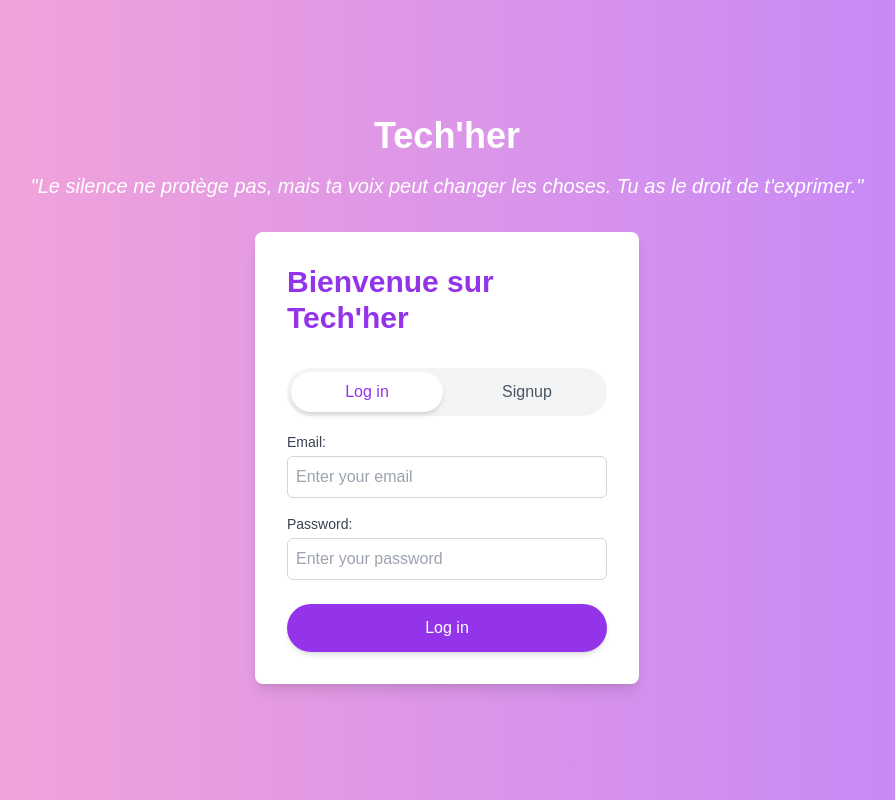
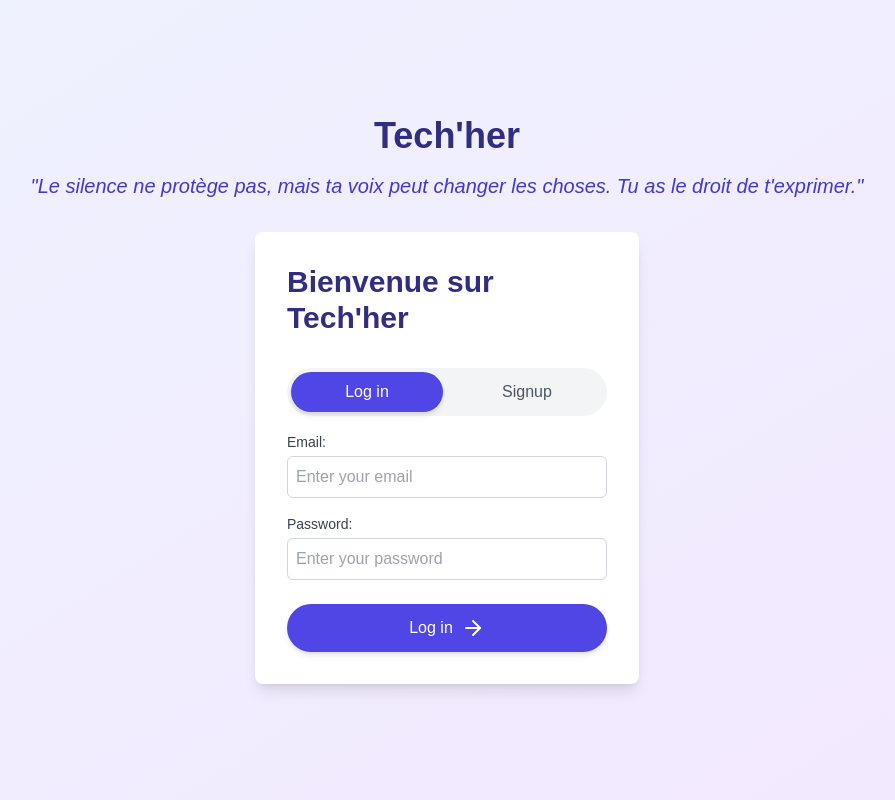
Before and after one commit to Henintsoaaa/takecare, a Next.js app: page /login in a window 1280 px wide. Shown: the whole page, without its empty margins (193-1088 px from the left). Built offline with nearby package versions, Linux system fonts and the light colour scheme.

Commit message:
feat: update LoginPage styles and add arrow icon for improved user experience

```diff
--- a/components/LoginPage.tsx
+++ b/components/LoginPage.tsx
@@ -2,6 +2,7 @@
 import { motion, AnimatePresence } from "framer-motion";
 import { useState, useEffect } from "react";
 import axios from "axios";
+import { ArrowRight } from "react-feather";
 import { redirect } from "next/navigation";
 
 interface cookieData {
@@ -91,7 +92,7 @@ const Login = () => {
     <AnimatePresence>
       <motion.div
         layout
-        className="flex flex-col items-center justify-center min-h-screen bg-gradient-to-r from-pink-300 to-purple-400"
+        className="flex flex-col items-center justify-center min-h-screen bg-gradient-to-br from-indigo-50 to-purple-100"
       >
         <motion.div
           initial={{ opacity: 0, y: -50 }}
@@ -99,8 +100,8 @@ const Login = () => {
           transition={{ duration: 0.5 }}
           className="text-center mb-8"
         >
-          <h2 className="text-4xl font-bold text-white mb-4">Tech'her</h2>
-          <p className="text-white text-xl italic">&quot;{quote}&quot;</p>
+          <h2 className="text-4xl font-bold text-indigo-900 mb-4">Tech'her</h2>
+          <p className="text-indigo-700 text-xl italic">&quot;{quote}&quot;</p>
         </motion.div>
         <motion.form
           onSubmit={handleSubmit}
@@ -109,7 +110,7 @@ const Login = () => {
           animate={{ opacity: 1, scale: 1 }}
           transition={{ duration: 0.5 }}
         >
-          <h1 className="text-3xl font-bold text-purple-600 mb-8">
+          <h1 className="text-3xl font-bold text-indigo-900 mb-8">
             Bienvenue sur Tech'her
           </h1>
           <div className="flex justify-between mt-6 gap-2 bg-gray-100 p-1 rounded-full">
@@ -118,7 +119,7 @@ const Login = () => {
               onClick={() => setFormType("login")}
               className={`w-1/2 p-2 rounded-full relative ${
                 formType === "login"
-                  ? "bg-white text-purple-600 shadow-md"
+                  ? "bg-indigo-600 text-white shadow-md"
                   : "text-gray-600"
               }`}
             >
@@ -129,7 +130,7 @@ const Login = () => {
               onClick={() => setFormType("signup")}
               className={`w-1/2 p-2 rounded-full relative ${
                 formType === "signup"
-                  ? "bg-white text-purple-600 shadow-md"
+                  ? "bg-indigo-600 text-white shadow-md"
                   : "text-gray-600"
               }`}
             >
@@ -163,7 +164,7 @@ const Login = () => {
                   value={username}
                   onChange={(e) => setUsername(e.target.value)}
                   required
-                  className="mt-1 block w-full p-2 border border-gray-300 rounded-md focus:outline-none focus:ring focus:ring-purple-500"
+                  className="mt-1 block w-full p-2 border border-gray-300 rounded-md focus:outline-none focus:ring focus:ring-indigo-500"
                   placeholder="Enter your username"
                 />
               </motion.div>
@@ -182,7 +183,7 @@ const Login = () => {
             value={email}
             onChange={(e) => setEmail(e.target.value)}
             required
-            className="mt-1 block w-full p-2 border border-gray-300 rounded-md focus:outline-none focus:ring focus:ring-purple-500"
+            className="mt-1 block w-full p-2 border border-gray-300 rounded-md focus:outline-none focus:ring focus:ring-indigo-500"
             placeholder="Enter your email"
           />
           <label
@@ -198,15 +199,16 @@ const Login = () => {
             value={password}
             onChange={(e) => setPassword(e.target.value)}
             required
-            className="mt-1 block w-full p-2 border border-gray-300 rounded-md focus:outline-none focus:ring focus:ring-purple-500"
+            className="mt-1 block w-full p-2 border border-gray-300 rounded-md focus:outline-none focus:ring focus:ring-indigo-500"
             placeholder="Enter your password"
           />
 
           <button
             type="submit"
-            className="mt-6 w-full p-3 bg-purple-600 text-white rounded-full hover:bg-purple-700 transition duration-200 shadow-md"
+            className="mt-6 w-full p-3 bg-indigo-600 text-white rounded-full hover:bg-indigo-700 transition duration-200 shadow-md flex items-center justify-center"
           >
-            {formType === "login" ? "Log in" : "Signup"}
+            {formType === "login" ? "Log in" : "Signup"}{" "}
+            <ArrowRight className="ml-2" />
           </button>
         </motion.form>
       </motion.div>
--- a/package.json
+++ b/package.json
@@ -72,6 +72,7 @@
     "react-chartjs-2": "^5.2.0",
     "react-day-picker": "^8.10.1",
     "react-dom": "^18.3.1",
+    "react-feather": "^2.0.10",
     "react-hook-form": "^7.53.2",
     "react-icons": "^5.3.0",
     "react-leaflet": "^4.2.1",
```
Also changed, not shown: 1 other file (tests, documents, lock files or other folders).
